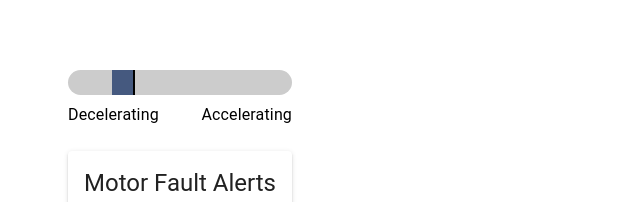
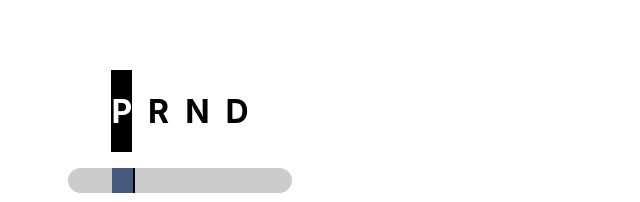
Before and after one commit to solarcaratuva/Telemetry, a React (Create React App) app in the folder frontend/: page /heads_up in a window 1280 px wide. Shown: the part 302-504 px from the top of the page, without its empty margins (302-942 px from the left). Built offline with nearby package versions, Linux system fonts and the light colour scheme; no server answers.

Commit message:
started gear state

```diff
--- /dev/null
+++ b/frontend/src/components/GearState.tsx
@@ -0,0 +1,33 @@
+import React from "react";
+// @ts-ignore
+import Arrow from "react-arrow";
+import {Box} from "@mui/material";
+
+interface Props {
+}
+
+const GearState: React.FC<Props> = () => {
+
+
+  return (
+    <Box>
+      <Box
+        height="100%"
+  display="flex"
+  flexDirection="row"
+  gap="16px"
+  justifyContent="center"
+  alignItems="center"
+  >
+        <Box bgcolor="black">
+          <h1 style={{color: 'white', backgroundColor: 'black'}}>P</h1>
+        </Box>
+        <h1>R</h1>
+        <h1>N</h1>
+        <h1>D</h1>
+  </Box>
+  </Box>
+);
+};
+
+export default GearState;
--- a/frontend/src/pages/HeadsUpPage.tsx
+++ b/frontend/src/pages/HeadsUpPage.tsx
@@ -7,6 +7,7 @@ import AlertBox from "../components/AlertBox";
 import RPM from "../components/RPM";
 import BatteryTempGuage from "../components/BatteryTempGuage";
 import MPHandTurnSignal from "../components/MPHandTurnSignal";
+import GearState from "../components/GearState";
 
 const socket = io("http://localhost:5050");
 const MAX_LENGTH = 50;
@@ -131,6 +132,7 @@ const HeadsUpPage = () => {
           }}>
             <MPHandTurnSignal />
           </Box>
+          <GearState />
           <OnePedalDrive value={ data.pedal_value.length !== 0 ? data.pedal_value[data.pedal_value.length - 1].value : 50 } />
           <AlertBox data={ data.battery_temp.length !== 0 && data.battery_temp[0].value>50 ? ["high bat tmp"] : ["test alert"] }/>
         </Box>
```
